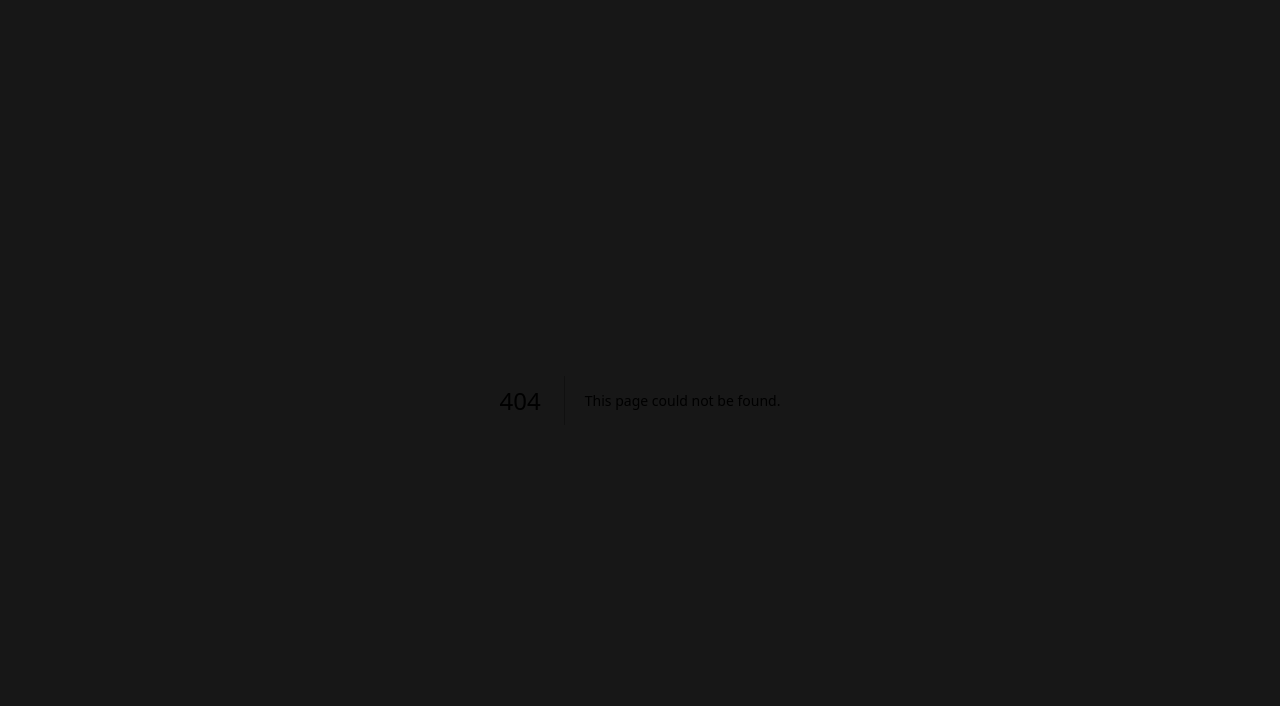
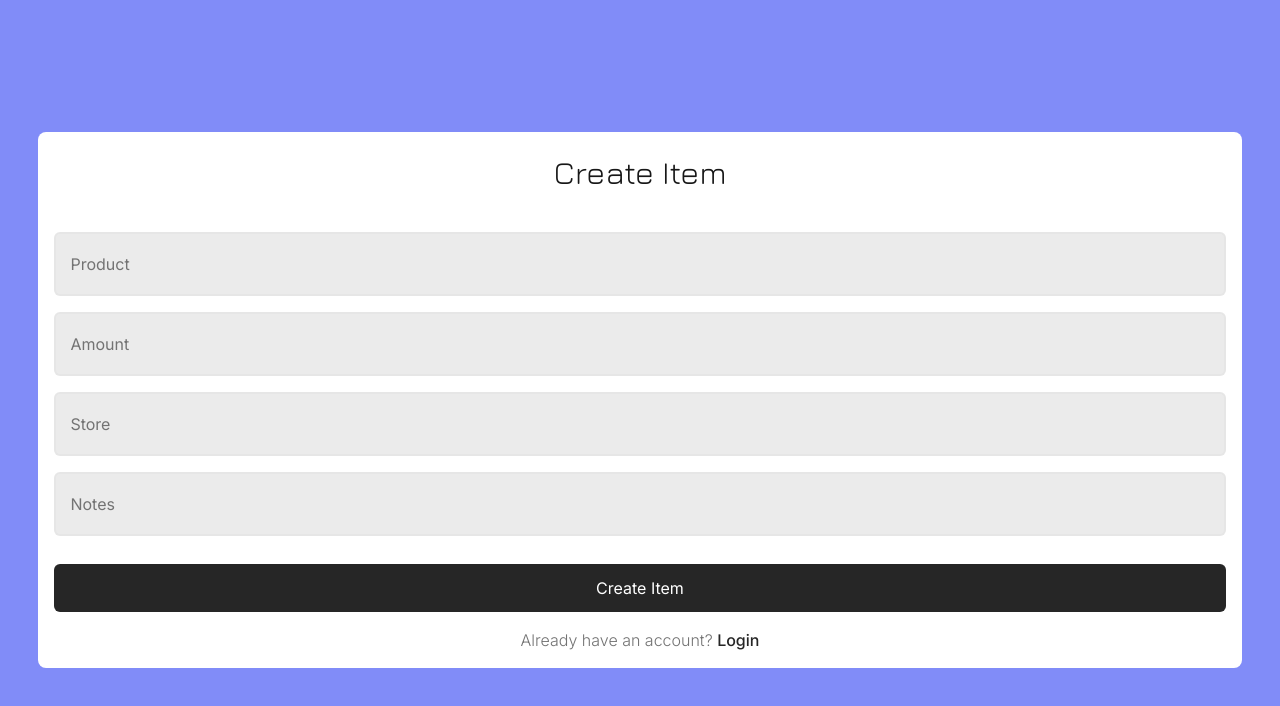
Before and after one commit to jane-does-coding/grocery-list, a Next.js app: page /create-item in a window 1280 px wide. Before the commit this address had no page. Shown: the top 706 px of the page. Built offline with nearby package versions, Linux system fonts and the light colour scheme.

Commit message:
Create item route

```diff
--- /dev/null
+++ b/app/(pages)/create-item/page.js
@@ -0,0 +1,12 @@
+import React from "react";
+import CreateItem from "../../components/CreateItem";
+
+const route = () => {
+	return (
+		<div>
+			<CreateItem />
+		</div>
+	);
+};
+
+export default route;
--- /dev/null
+++ b/app/components/CreateItem.jsx
@@ -0,0 +1,102 @@
+"use client";
+import React, { useState } from "react";
+import axios from "axios";
+import toast from "react-hot-toast";
+import { signIn } from "next-auth/react";
+import { useRouter } from "next/navigation";
+import Input from "../../app/components/Input";
+
+const CreateItem = () => {
+	const router = useRouter();
+
+	const [data, setData] = useState({
+		product: "",
+		amount: "",
+		store: "",
+		notes: "",
+	});
+	const [isLoading, setIsLoading] = useState(false);
+
+	const handleChange = (event) => {
+		const { name, value } = event.target;
+		setData({
+			...data,
+			[name]: value,
+		});
+	};
+
+	const handleSubmit = async (event) => {
+		event.preventDefault();
+		setIsLoading(true);
+
+		try {
+			await axios.post("/api/createitem", data);
+
+			setIsLoading(false);
+
+			if (callback?.ok) {
+				router.push("/");
+				toast.success("Logged in");
+			} else if (callback?.error) {
+				toast.error(callback.error);
+			}
+		} catch (error) {
+			console.log(error);
+			toast.error("Something went wrong");
+			setIsLoading(false);
+		}
+	};
+
+	return (
+		<div className="min-h-screen bg-indigo-400 flex items-center justify-center">
+			<form
+				className="w-[94vw] bg-white rounded-lg px-4"
+				onSubmit={handleSubmit}
+			>
+				<h1 className="text-neutral-900 w-fit text-[2rem] jura mx-auto my-4 mb-8">
+					Create Item
+				</h1>
+				<div className="flex flex-col gap-2">
+					<Input
+						label={"Product"}
+						name="product"
+						value={data.product}
+						onChange={handleChange}
+					/>
+					<Input
+						label={"Amount"}
+						name="amount"
+						value={data.amount}
+						onChange={handleChange}
+					/>
+					<Input
+						label={"Store"}
+						name="store"
+						value={data.store}
+						onChange={handleChange}
+					/>
+					<Input
+						label={"Notes"}
+						name="notes"
+						value={data.notes}
+						onChange={handleChange}
+					/>
+				</div>
+				<button
+					type="submit"
+					className="w-full py-3 bg-neutral-800 text-white rounded-md my-4 mt-6"
+				>
+					Create Item
+				</button>
+				<p className="text-neutral-500 text-center mb-4 font-light">
+					Already have an account?{" "}
+					<a href="/login" className="text-neutral-800 font-medium">
+						Login
+					</a>
+				</p>
+			</form>
+		</div>
+	);
+};
+
+export default CreateItem;
--- a/app/components/List.jsx
+++ b/app/components/List.jsx
@@ -23,13 +23,18 @@ const items = [
 	},
 ];
 
-const List = () => {
+const List = ({ currentUser }) => {
 	return (
 		<div className="min-h-screen bg-indigo-400 flex items-center justify-center">
 			<div className="w-[96vw] bg-white rounded-lg">
-				<h1 className="text-neutral-900 w-fit text-[2rem] jura mx-auto my-4">
+				<h1 className="text-neutral-900 w-fit text-[2.25rem] jura mx-auto mt-4">
 					Grocery List
 				</h1>
+				{currentUser && (
+					<h2 className="jura mx-auto w-fit text-neutral-800 text-[1.25rem] mb-6">
+						Welcome back, {currentUser.username}!
+					</h2>
+				)}
 				{items.length < 1 ? (
 					<div className="flex min-h-[60vh] w-full items-center justify-center">
 						<h1 className="text-neutral-900 text-[1.5rem] jura mx-auto w-fit">
--- a/app/page.js
+++ b/app/page.js
@@ -7,7 +7,7 @@ export default async function Home() {
 	console.log(currentUser);
 	return (
 		<div>
-			<List />
+			<List currentUser={currentUser} />
 		</div>
 	);
 }
```
